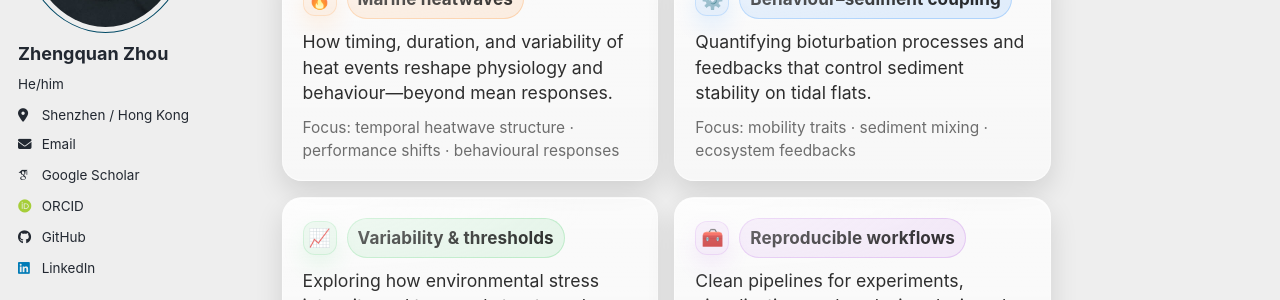
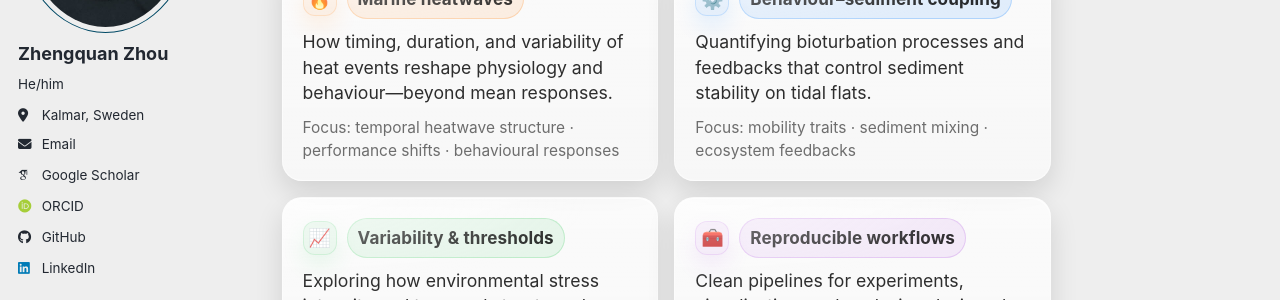
Before and after one commit to zqzhou7/zqzhou7.github.io, a Jekyll site: the page built from index.md, in a window 1280 px wide. Shown: the part 282-582 px from the top of the page. Built offline with Jekyll 4.4.1, drawn with Linux system fonts in a browser that asks for light colours; some web fonts are replaced; a script bundle is joined from its source files by our own code; library files that are not in the unit come from our copies.

Commit message:
Update location from Shenzhen/Hong Kong to Kalmar, Sweden

```diff
--- a/_config.yml
+++ b/_config.yml
@@ -27,7 +27,7 @@ author:
   name             : "Zhengquan Zhou" # Update with your name
   pronouns         : "He/him"
   bio              : # breif intro
-  location         : "Shenzhen / Hong Kong"
+  location         : "Kalmar, Sweden"
   employer         : # institute or organization
   uri              : # URL
   email            : "zhouzhengquan@outlook.com"
```
